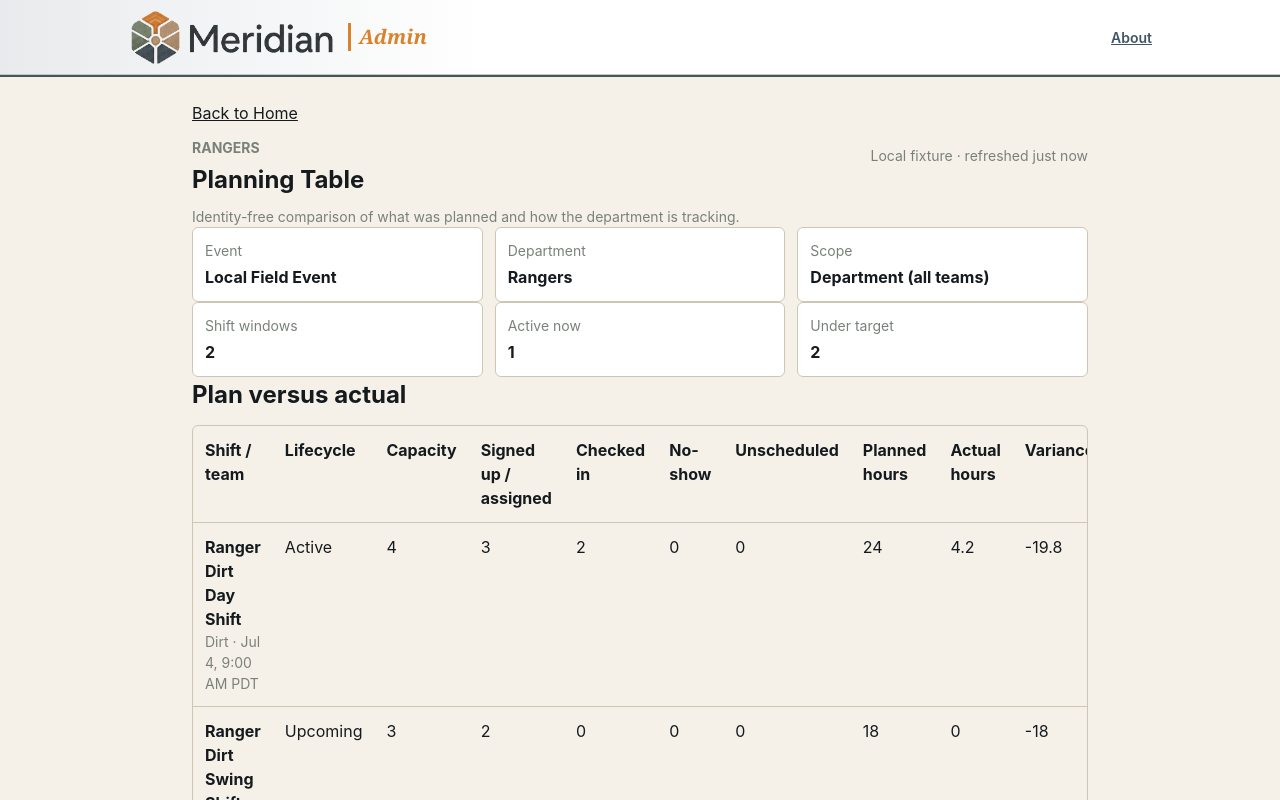
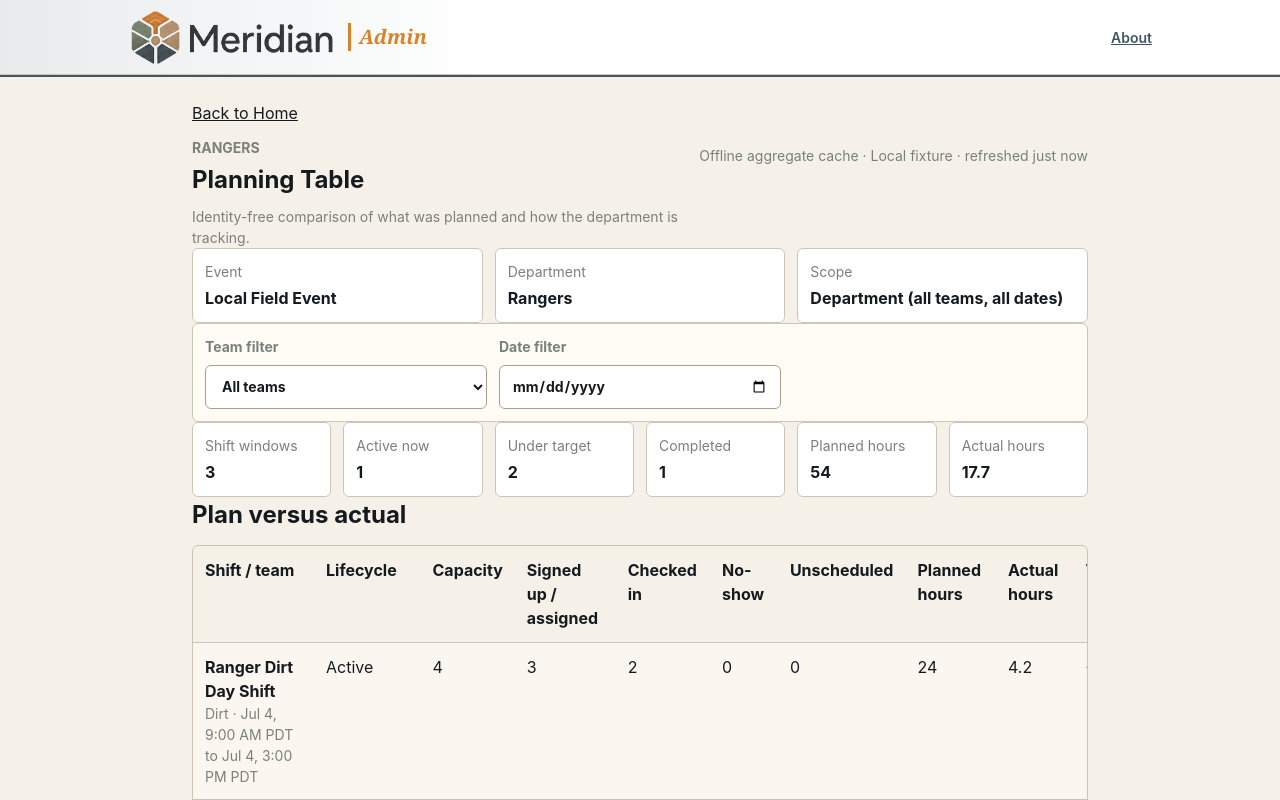
Before and after one commit to KenEucker/meridian, a Vue app in the folder apps/client/: page /events/1/departments/1/planning in a window 1280 px wide. Shown: the top 800 px of the page. Built offline with nearby package versions, Linux system fonts and the light colour scheme.

Commit message:
feat(department-ops): add identity-free planning table filters

```diff
--- a/apps/client/src/department-ops/fixtures.ts
+++ b/apps/client/src/department-ops/fixtures.ts
@@ -32,6 +32,9 @@ export const LOCAL_CAPABILITIES: CapabilityContext = {
 
 const dayShiftId = "99999999-9999-4999-8999-999999999999";
 const swingShiftId = "99999999-9999-4999-8999-999999999998";
+const overnightShiftId = "99999999-9999-4999-8999-999999999997";
+const dirtTeamId = "77777777-7777-4777-8777-777777777771";
+const commandTeamId = "77777777-7777-4777-8777-777777777772";
 
 export const LOCAL_DEPARTMENT_OVERVIEW: DepartmentOverview = {
   context: LOCAL_DEPARTMENT_OPS_CONTEXT,
@@ -414,11 +417,26 @@ export const LOCAL_OPERATIONS_CENTER: OperationsCenterModel = {
 
 export const LOCAL_PLANNING_TABLE: PlanningTableModel = {
   context: LOCAL_DEPARTMENT_OPS_CONTEXT,
-  selectedTeamId: null,
+  selectedFilters: {
+    teamId: null,
+    date: null,
+  },
+  availableTeams: [
+    {
+      teamId: dirtTeamId,
+      teamLabel: "Dirt",
+    },
+    {
+      teamId: commandTeamId,
+      teamLabel: "Command",
+    },
+  ],
+  syncState: "offline",
   rows: [
     {
       shiftId: dayShiftId,
       title: "Ranger Dirt Day Shift",
+      teamId: dirtTeamId,
       teamLabel: "Dirt",
       startsAt: "2027-07-04T16:00:00.000Z",
       endsAt: "2027-07-04T22:00:00.000Z",
@@ -436,6 +454,7 @@ export const LOCAL_PLANNING_TABLE: PlanningTableModel = {
     {
       shiftId: swingShiftId,
       title: "Ranger Dirt Swing Shift",
+      teamId: dirtTeamId,
       teamLabel: "Dirt",
       startsAt: "2027-07-04T22:00:00.000Z",
       endsAt: "2027-07-05T04:00:00.000Z",
@@ -450,5 +469,23 @@ export const LOCAL_PLANNING_TABLE: PlanningTableModel = {
       varianceHours: -18,
       statusLabel: "Upcoming",
     },
+    {
+      shiftId: overnightShiftId,
+      title: "Ranger Command Overnight",
+      teamId: commandTeamId,
+      teamLabel: "Command",
+      startsAt: "2027-07-04T04:00:00.000Z",
+      endsAt: "2027-07-04T10:00:00.000Z",
+      lifecycle: "completed",
+      capacity: null,
+      signedUpOrAssignedCount: 2,
+      checkedInCount: 2,
+      noShowCount: 1,
+      unscheduledCount: 1,
+      plannedHours: 12,
+      actualHours: 13.5,
+      varianceHours: 1.5,
+      statusLabel: "Completed over plan",
+    },
   ],
 };
--- a/apps/client/src/department-ops/planning.ts
+++ b/apps/client/src/department-ops/planning.ts
@@ -1,33 +1,62 @@
-import type { PlanningAggregateRow, PlanningTableModel } from "@/department-ops/types";
+import type {
+  PlanningAggregateRow,
+  PlanningTableFilters,
+  PlanningTableModel,
+} from "@/department-ops/types";
 
 export function filterPlanningRows(
   table: PlanningTableModel,
-  teamId: string | null,
+  filters: PlanningTableFilters = table.selectedFilters,
 ): readonly PlanningAggregateRow[] {
-  if (teamId === null) {
-    return table.rows;
-  }
+  return table.rows.filter((row) => {
+    if (filters.teamId !== null && row.teamId !== filters.teamId) {
+      return false;
+    }
 
-  return table.rows.filter((row) => row.teamLabel === teamId);
+    if (
+      filters.date !== null &&
+      dateKeyForTimestamp(row.startsAt, table.context.timeZone) !== filters.date
+    ) {
+      return false;
+    }
+
+    return true;
+  });
 }
 
 export function planningSummary(table: PlanningTableModel): {
   readonly shiftCount: number;
   readonly underTargetCount: number;
   readonly activeCount: number;
+  readonly completedCount: number;
+  readonly actualHours: number;
+  readonly plannedHours: number;
 } {
+  const rows = filterPlanningRows(table);
+
   return {
-    shiftCount: table.rows.length,
-    underTargetCount: table.rows.filter(
+    shiftCount: rows.length,
+    underTargetCount: rows.filter(
       (row) =>
         row.capacity !== null && row.signedUpOrAssignedCount < row.capacity,
     ).length,
-    activeCount: table.rows.filter((row) => row.lifecycle === "active").length,
+    activeCount: rows.filter((row) => row.lifecycle === "active").length,
+    completedCount: rows.filter((row) => row.lifecycle === "completed").length,
+    actualHours: sumHours(rows, "actualHours"),
+    plannedHours: sumHours(rows, "plannedHours"),
   };
 }
 
 export function capacityLabel(capacity: number | null): string {
   return capacity === null ? "No target" : String(capacity);
+}
+
+export function signedVarianceLabel(hours: number): string {
+  if (hours === 0) {
+    return "0";
+  }
+
+  return hours > 0 ? `+${formatHours(hours)}` : formatHours(hours);
 }
 
 export function assertNoStaffIdentities(table: PlanningTableModel): void {
@@ -46,3 +75,39 @@ export function assertNoStaffIdentities(table: PlanningTableModel): void {
     }
   }
 }
+
+export function dateKeyForTimestamp(timestamp: string, timeZone: string): string {
+  const parts = new Intl.DateTimeFormat("en-US", {
+    day: "2-digit",
+    month: "2-digit",
+    timeZone,
+    year: "numeric",
+  }).formatToParts(new Date(timestamp));
+
+  const part = (type: "day" | "month" | "year"): string => {
+    const value = parts.find((candidate) => candidate.type === type)?.value;
+
+    if (!value) {
+      throw new Error(`Could not format ${type} for Planning Table date filter.`);
+    }
+
+    return value;
+  };
+
+  return `${part("year")}-${part("month")}-${part("day")}`;
+}
+
+function sumHours(
+  rows: readonly PlanningAggregateRow[],
+  field: "actualHours" | "plannedHours",
+): number {
+  return Number(
+    rows
+      .reduce((total, row) => total + row[field], 0)
+      .toFixed(1),
+  );
+}
+
+function formatHours(hours: number): string {
+  return Number.isInteger(hours) ? String(hours) : hours.toFixed(1);
+}
--- a/apps/client/src/views/PlanningTableView.vue
+++ b/apps/client/src/views/PlanningTableView.vue
@@ -1,5 +1,5 @@
 <script setup lang="ts">
-import { computed } from "vue";
+import { computed, ref } from "vue";
 import { RouterLink } from "vue-router";
 
 import DeptOpsShell from "@/components/department-ops/DeptOpsShell.vue";
@@ -11,13 +11,55 @@ import {
 import {
   assertNoStaffIdentities,
   capacityLabel,
+  dateKeyForTimestamp,
+  filterPlanningRows,
   planningSummary,
+  signedVarianceLabel,
 } from "@/department-ops/planning";
 
 assertNoStaffIdentities(LOCAL_PLANNING_TABLE);
 
 const table = LOCAL_PLANNING_TABLE;
-const summary = computed(() => planningSummary(table));
+const selectedTeamId = ref(table.selectedFilters.teamId ?? "");
+const selectedDate = ref(table.selectedFilters.date ?? "");
+const activeFilters = computed(() => ({
+  teamId: selectedTeamId.value === "" ? null : selectedTeamId.value,
+  date: selectedDate.value === "" ? null : selectedDate.value,
+}));
+const filteredTable = computed(() => ({
+  ...table,
+  selectedFilters: activeFilters.value,
+}));
+const visibleRows = computed(() => filterPlanningRows(table, activeFilters.value));
+const summary = computed(() => planningSummary(filteredTable.value));
+const availableDates = computed(() =>
+  Array.from(
+    new Set(
+      table.rows.map((row) =>
+        dateKeyForTimestamp(row.startsAt, table.context.timeZone),
+      ),
+    ),
+  ),
+);
+const scopeLabel = computed(() => {
+  const team = table.availableTeams.find(
+    (candidate) => candidate.teamId === activeFilters.value.teamId,
+  );
+  const teamLabel = team ? team.teamLabel : "all teams";
+  const dateLabel = activeFilters.value.date ?? "all dates";
+
+  return `Department (${teamLabel}, ${dateLabel})`;
+});
+const syncStateLabel = computed(() => {
+  const prefix =
+    table.syncState === "offline"
+      ? "Offline aggregate cache"
+      : table.syncState === "stale"
+        ? "Stale aggregate cache"
+        : "Fresh aggregate cache";
+
+  return `${prefix} · ${table.context.dataFreshnessLabel}`;
+});
 </script>
 
 <template>
@@ -25,7 +67,7 @@ const summary = computed(() => planningSummary(table));
     title="Planning Table"
     :eyebrow="table.context.departmentLabel"
     lede="Identity-free comparison of what was planned and how the department is tracking."
-    :freshness="table.context.dataFreshnessLabel"
+    :freshness="syncStateLabel"
   >
     <template #nav>
       <RouterLink :to="{ name: 'home' }">Back to Home</RouterLink>
@@ -42,9 +84,36 @@ const summary = computed(() => planningSummary(table));
       </div>
       <div>
         <dt>Scope</dt>
-        <dd>Department (all teams)</dd>
+        <dd>{{ scopeLabel }}</dd>
       </div>
     </dl>
+
+    <form class="planning__filters" aria-label="Planning filters">
+      <label>
+        <span>Team filter</span>
+        <select v-model="selectedTeamId">
+          <option value="">All teams</option>
+          <option
+            v-for="team in table.availableTeams"
+            :key="team.teamId"
+            :value="team.teamId"
+          >
+            {{ team.teamLabel }}
+          </option>
+        </select>
+      </label>
+      <label>
+        <span>Date filter</span>
+        <input
+          v-model="selectedDate"
+          type="date"
+          :list="'planning-date-options'"
+        />
+        <datalist id="planning-date-options">
+          <option v-for="date in availableDates" :key="date" :value="date" />
+        </datalist>
+      </label>
+    </form>
 
     <dl class="planning__summary" aria-label="Planning summary">
       <div>
@@ -58,6 +127,18 @@ const summary = computed(() => planningSummary(table));
       <div>
         <dt>Under target</dt>
         <dd>{{ summary.underTargetCount }}</dd>
+      </div>
+      <div>
+        <dt>Completed</dt>
+        <dd>{{ summary.completedCount }}</dd>
+      </div>
+      <div>
+        <dt>Planned hours</dt>
+        <dd>{{ summary.plannedHours }}</dd>
+      </div>
+      <div>
+        <dt>Actual hours</dt>
+        <dd>{{ summary.actualHours }}</dd>
       </div>
     </dl>
 
@@ -81,12 +162,18 @@ const summary = computed(() => planningSummary(table));
             </tr>
           </thead>
           <tbody>
-            <tr v-for="row in table.rows" :key="row.shiftId">
+            <tr
+              v-for="row in visibleRows"
+              :key="row.shiftId"
+              :class="`planning__row--${row.lifecycle}`"
+            >
               <th scope="row">
                 <span>{{ row.title }}</span>
                 <span class="planning__meta">
                   {{ row.teamLabel }} ·
                   {{ formatTimestamp(row.startsAt, table.context.timeZone) }}
+                  to
+                  {{ formatTimestamp(row.endsAt, table.context.timeZone) }}
                 </span>
               </th>
               <td>{{ lifecycleLabel(row.lifecycle) }}</td>
@@ -97,12 +184,17 @@ const summary = computed(() => planningSummary(table));
               <td>{{ row.unscheduledCount }}</td>
               <td>{{ row.plannedHours }}</td>
               <td>{{ row.actualHours }}</td>
-              <td>{{ row.varianceHours }}</td>
-              <td>{{ row.statusLabel }}</td>
+              <td>{{ signedVarianceLabel(row.varianceHours) }}</td>
+              <td>
+                <span class="planning__status">{{ row.statusLabel }}</span>
+              </td>
             </tr>
           </tbody>
         </table>
       </div>
+      <p v-if="visibleRows.length === 0" class="planning__empty" role="status">
+        No aggregate rows match the current department filters.
+      </p>
       <p class="planning__note" role="status">
         This table does not show individual staff identities, signup lists, or
         team-member lists.
@@ -113,7 +205,8 @@ const summary = computed(() => planningSummary(table));
 
 <style scoped>
 .planning__context,
-.planning__summary {
+.planning__summary,
+.planning__filters {
   display: grid;
   gap: var(--m-space-3);
   margin: 0 0 var(--m-space-5);
@@ -140,6 +233,38 @@ const summary = computed(() => planningSummary(table));
   font-weight: 700;
 }
 
+.planning__filters {
+  padding: var(--m-space-3);
+  border: 1px solid var(--m-border-default);
+  border-radius: var(--m-radius-sm);
+  background: var(--m-surface-base);
+}
+
+.planning__filters label {
+  display: grid;
+  gap: var(--m-space-2);
+  color: var(--m-text-muted);
+  font-size: var(--m-text-sm);
+  font-weight: 700;
+}
+
+.planning__filters select,
+.planning__filters input {
+  min-height: 2.75rem;
+  border: 1px solid var(--m-border-strong);
+  border-radius: var(--m-radius-sm);
+  background: var(--m-surface-raised);
+  color: var(--m-text-primary);
+  font: inherit;
+  padding: 0 var(--m-space-3);
+}
+
+.planning__filters select:focus-visible,
+.planning__filters input:focus-visible {
+  outline: 2px solid var(--m-focus-ring);
+  outline-offset: 2px;
+}
+
 .planning__table-frame {
   overflow-x: auto;
   border: 1px solid var(--m-border-default);
@@ -149,7 +274,7 @@ const summary = computed(() => planningSummary(table));
 table {
   width: 100%;
   border-collapse: collapse;
-  min-width: 56rem;
+  min-width: 68rem;
 }
 
 th,
@@ -160,6 +285,22 @@ td {
   vertical-align: top;
 }
 
+.planning__row--active {
+  background: color-mix(
+    in srgb,
+    var(--m-action-primary-bg) 7%,
+    var(--m-surface-raised)
+  );
+}
+
+.planning__row--completed {
+  background: color-mix(
+    in srgb,
+    var(--m-action-secondary-bg) 8%,
+    var(--m-surface-raised)
+  );
+}
+
 .planning__meta {
   display: block;
   color: var(--m-text-muted);
@@ -167,6 +308,12 @@ td {
   font-weight: 400;
 }
 
+.planning__status {
+  display: inline-block;
+  font-weight: 700;
+}
+
+.planning__empty,
 .planning__note {
   margin: var(--m-space-3) 0 0;
   color: var(--m-text-muted);
@@ -178,8 +325,12 @@ h2 {
 
 @media (min-width: 48rem) {
   .planning__context,
+  .planning__filters {
+    grid-template-columns: repeat(3, minmax(0, 1fr));
+  }
+
   .planning__summary {
-    grid-template-columns: repeat(3, minmax(0, 1fr));
+    grid-template-columns: repeat(6, minmax(0, 1fr));
   }
 }
 </style>
```
Also changed, not shown: apps/client/src/department-ops/types.ts (+12 -1 lines), 3 other files (tests, documents, lock files or other folders).
